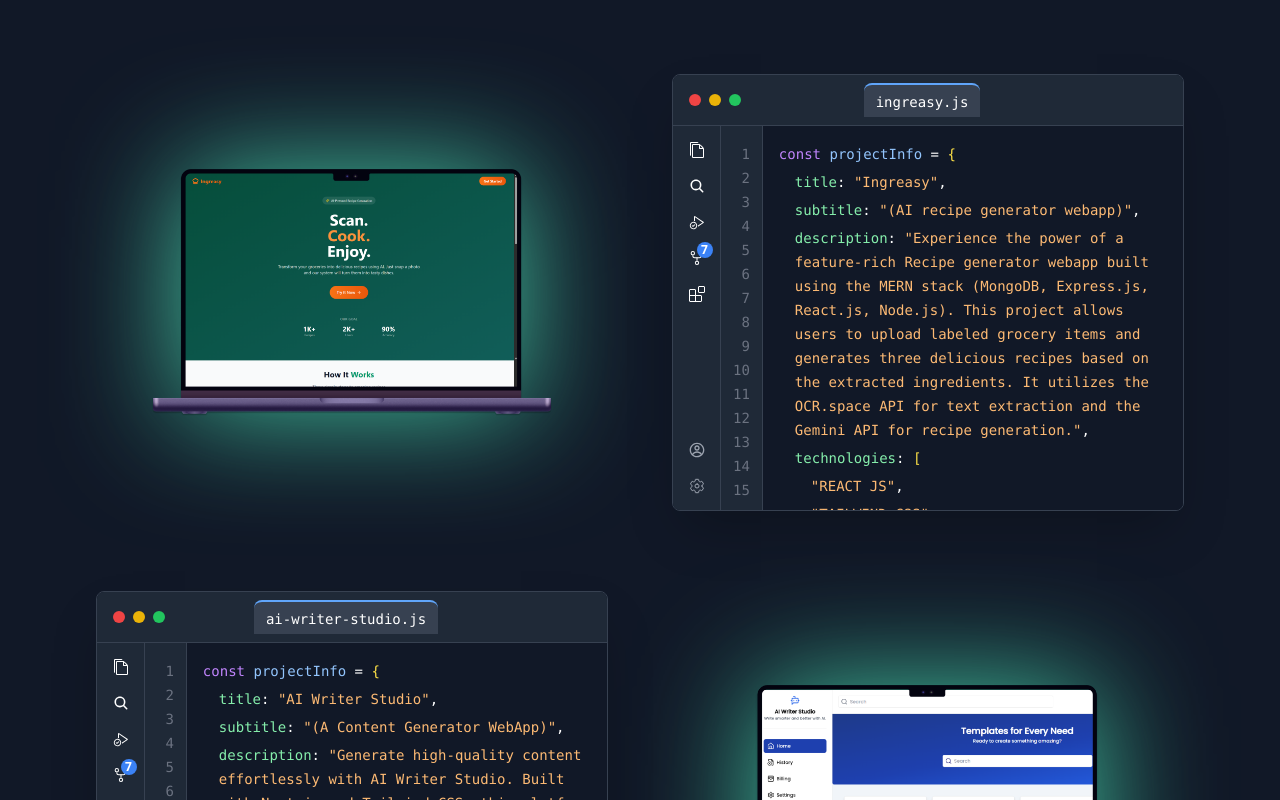
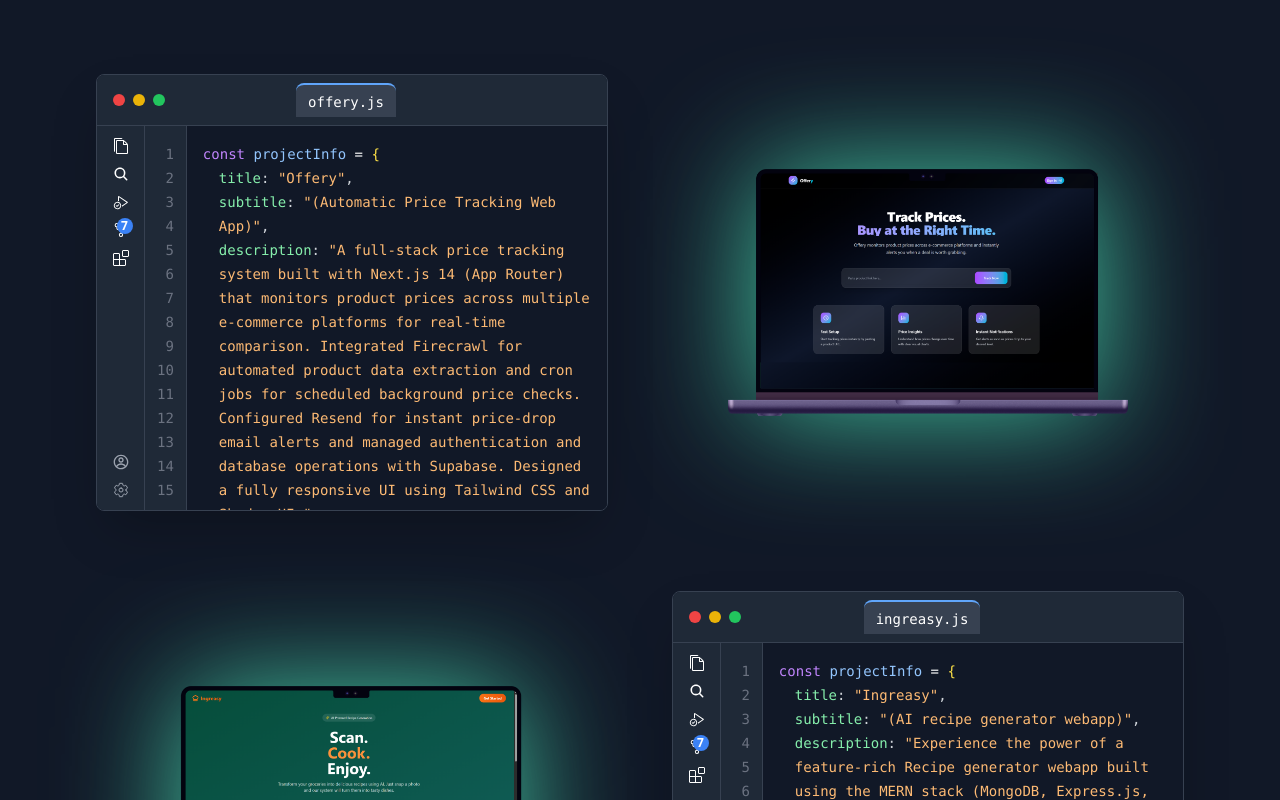
Before and after one commit to jimil222/Personal-Portfolio, a React (Vite) app in the folder Frontend/: page / in a window 1280 px wide. Shown: the part 860-1660 px from the top of the page. Built offline with nearby package versions, Linux system fonts and the light colour scheme.

Commit message:
Add new Project and Optmize Project card

```diff
--- a/Frontend/src/Components/ProjectCard.jsx
+++ b/Frontend/src/Components/ProjectCard.jsx
@@ -1,15 +1,17 @@
+import React, { memo, useMemo } from "react"
 import { motion } from "framer-motion"
 import { FaGithub } from "react-icons/fa"
 import { FiExternalLink } from "react-icons/fi"
-import { ImFilesEmpty } from "react-icons/im";
-import { VscRunCoverage } from "react-icons/vsc";
-import { GoRepoForked } from "react-icons/go";
-import { IoSearch } from "react-icons/io5";
-import { VscExtensions } from "react-icons/vsc";
-import { CgProfile } from "react-icons/cg";
-import { IoSettingsOutline } from "react-icons/io5";
+import { ImFilesEmpty } from "react-icons/im"
+import { VscRunCoverage, VscExtensions } from "react-icons/vsc"
+import { GoRepoForked } from "react-icons/go"
+import { IoSearch, IoSettingsOutline } from "react-icons/io5"
+import { CgProfile } from "react-icons/cg"
 
-const ProjectCardWithVSCode = ({
+// Pre-generate line numbers once
+const lineNumbers = Array.from({ length: 15 }, (_, i) => i + 1)
+
+const ProjectCardWithVSCode = memo(({
   title,
   subtitle,
   description,
@@ -18,38 +20,61 @@
   repoLink,
   liveLink,
   direction = "right",
-  titleColor = "text-white",
   dropShadowColor = "rgb(66,198,161)",
 }) => {
-  const variants =
-    direction === "right"
-      ? { hidden: { opacity: 0, x: 100 }, visible: { opacity: 1, x: 0, transition: { duration: 0.8 } } }
-      : { hidden: { opacity: 0, x: -100 }, visible: { opacity: 1, x: 0, transition: { duration: 0.8 } } }
 
-  const cleanTechStack = techStack.map((tech) => tech.replace("#", ""))
+  // Smooth spring animation tuned for performance
+  const variants = {
+    hidden: {
+      opacity: 0,
+      x: direction === "right" ? 80 : -80,
+    },
+    visible: {
+      opacity: 1,
+      x: 0,
+      transition: {
+        type: "spring",
+        stiffness: 70,
+        damping: 18,
+        mass: 0.6,
+      },
+    },
+  }
+
+  const cleanTechStack = useMemo(
+    () => techStack.map((tech) => tech.replace("#", "")),
+    [techStack]
+  )
 
   return (
     <motion.div
       initial="hidden"
       whileInView="visible"
       variants={variants}
-      viewport={{ once: true }}
+      viewport={{ once: true, margin: "-120px" }}
+      style={{ willChange: "transform, opacity" }}
       className={`flex flex-col lg:flex-row ${
         direction === "left" ? "lg:flex-row-reverse" : ""
       } gap-8 mt-12 lg:gap-16 items-center lg:mt-20 relative`}
     >
       {/* Project Image */}
       <div className="flex w-full lg:w-1/2 relative justify-center">
-        <div className="flex flex-col items-center relative group hover:scale-105 ease-in-out duration-200">
+        <div className="relative group transform-gpu transition-transform duration-200 hover:scale-105 will-change-transform">
+
           <img
-            className="max-w-[400px] w-full relative z-10 rounded-lg"
-            style={{ filter: `drop-shadow(0 0 60px ${dropShadowColor})` }}
+            loading="lazy"
+            decoding="async"
+            className="max-w-[400px] w-full relative z-10 rounded-lg cursor-pointer"
+            style={{
+              filter: `drop-shadow(0 0 60px ${dropShadowColor})`,
+            }}
             src={image || "/placeholder.svg"}
             alt={title}
           />
 
-          {/* Tooltip with GitHub | Live links */}
-          <div className="absolute top-[-60px] sm:top-[-70px] left-1/2 transform -translate-x-1/2 opacity-0 group-hover:opacity-100 bg-white text-black text-xs sm:text-sm py-2 px-4 rounded-lg shadow-lg transition-opacity duration-200 flex items-center gap-3 z-20">
+          {/* Tooltip */}
+          <div className="absolute top-[-60px] sm:top-[-70px] left-1/2 -translate-x-1/2 opacity-0 group-hover:opacity-100 bg-white text-black text-xs sm:text-sm py-2 px-4 rounded-lg shadow-lg transition-opacity duration-200 flex items-center gap-3 z-20">
+
             {repoLink && (
               <a
                 href={repoLink}
@@ -60,7 +85,9 @@
                 <FaGithub className="text-lg" /> GitHub
               </a>
             )}
+
             {repoLink && liveLink && <span className="font-bold">|</span>}
+
             {liveLink && (
               <a
                 href={liveLink}
@@ -71,7 +98,8 @@
                 <FiExternalLink className="text-lg" /> Live
               </a>
             )}
-            <div className="absolute bottom-[-6px] left-1/2 transform -translate-x-1/2 w-3 h-3 bg-white rotate-45"></div>
+
+            <div className="absolute bottom-[-6px] left-1/2 -translate-x-1/2 w-3 h-3 bg-white rotate-45"></div>
           </div>
         </div>
       </div>
@@ -79,126 +107,97 @@
       {/* VS Code Window */}
       <div className="w-full lg:w-1/2">
         <div className="bg-gray-900 rounded-lg shadow-2xl border border-gray-700 overflow-hidden">
-          {/* Window header */}
+
+          {/* Header */}
           <div className="bg-gray-800 px-4 py-2 flex items-center justify-between border-b border-gray-700">
-            <div className="flex items-center space-x-2">
-              {/* Traffic lights */}
             <div className="flex space-x-2">
               <div className="w-3 h-3 bg-red-500 rounded-full"></div>
               <div className="w-3 h-3 bg-yellow-500 rounded-full"></div>
               <div className="w-3 h-3 bg-green-500 rounded-full"></div>
             </div>
-            </div>
 
-            {/* File tab */}
             <div className="flex-1 flex justify-center">
               <div className="bg-gray-700 px-3 py-1 rounded-t-lg border-t-2 border-blue-400">
-                <span className="text-white text-sm font-mono">{title.toLowerCase().replace(/\s+/g, "-")}.js</span>
+                <span className="text-white text-sm font-mono">
+                  {title.toLowerCase().replace(/\s+/g, "-")}.js
+                </span>
               </div>
             </div>
 
             <div className="w-16"></div>
           </div>
 
-          {/* Editor area */}
+          {/* Editor */}
           <div className="flex h-96">
-            <div className="bg-gray-800 w-12 flex flex-col items-center py-3 border-r border-gray-700">
-              {/* File Explorer - active */}
-              <div className="w-6 h-6 flex items-center justify-center text-white mb-3">
-                <ImFilesEmpty />
-              </div>
+            <div className="bg-gray-800 w-12 flex flex-col items-center py-3 border-r border-gray-700 text-white">
+              <ImFilesEmpty className="mb-3" />
+              <IoSearch className="mb-3" />
+              <VscRunCoverage className="mb-3" />
 
-              {/* Search */}
-              <div className="w-6 h-6 flex items-center justify-center text-white mb-3">
-                <IoSearch/>
-              </div>
-
-              {/* Source Control */}
-              <div className="w-6 h-6 flex items-center justify-center text-white mb-3">
-                <VscRunCoverage/>
-              </div>
-
-              {/* Debug with notification badge */}
-              <div className="w-6 h-6 flex items-center justify-center text-white mb-3 relative">
-                <GoRepoForked/>
+              <div className="relative mb-3">
+                <GoRepoForked />
                 <div className="absolute -top-1 -right-1 w-4 h-4 bg-blue-500 rounded-full text-white text-xs flex items-center justify-center font-bold">
                   7
                 </div>
               </div>
 
-              {/* Extensions */}
-              <div className="w-6 h-6 flex items-center justify-center text-white mb-6">
-                <VscExtensions/>
-              </div>
+              <VscExtensions className="mb-6" />
 
               <div className="flex-1"></div>
 
-              {/* Account */}
-              <div className="w-6 h-6 flex items-center justify-center text-gray-400 mb-3">
-                <CgProfile/>
+              <CgProfile className="text-gray-400 mb-3" />
+              <IoSettingsOutline className="text-gray-400" />
             </div>
 
-              {/* Settings with VS label */}
-              <div className="w-6 h-6 flex items-center justify-center text-gray-400 relative">
-                <IoSettingsOutline />
-              </div>
-            </div>
-
-            <div className="flex-1 bg-gray-900 font-mono text-sm">
-              {/* Line numbers */}
-              <div className="flex h-full">
+            {/* Code Area */}
+            <div className="flex-1 bg-gray-900 font-mono text-sm flex">
               <div className="bg-gray-800 px-3 py-4 text-gray-500 text-right select-none border-r border-gray-700">
-                  {Array.from({ length: 15 }, (_, i) => (
-                    <div key={i} className="leading-6">
-                      {i + 1}
+                {lineNumbers.map((num) => (
+                  <div key={num} className="leading-6">
+                    {num}
                   </div>
                 ))}
               </div>
 
-                {/* Code content */}
               <div className="flex-1 p-4 text-gray-300 leading-6 overflow-y-auto">
-                  <div className="space-y-1">
                 <div>
-                      <span className="text-purple-400">const</span> <span className="text-blue-300">projectInfo</span>{" "}
-                      <span className="text-white">=</span> <span className="text-yellow-300">{"{"}</span>
+                  <span className="text-purple-400">const</span>{" "}
+                  <span className="text-blue-300">projectInfo</span>{" "}
+                  <span className="text-white">=</span>{" "}
+                  <span className="text-yellow-300">{"{"}</span>
                 </div>
+
                 <div className="ml-4">
-                      <span className="text-green-300">title</span>
-                      <span className="text-white">:</span> <span className="text-orange-300">"{title}"</span>
-                      <span className="text-white">,</span>
+                  <span className="text-green-300">title</span>:{" "}
+                  <span className="text-orange-300">"{title}"</span>,
                 </div>
+
                 <div className="ml-4">
-                      <span className="text-green-300">subtitle</span>
-                      <span className="text-white">:</span> <span className="text-orange-300">"{subtitle}"</span>
-                      <span className="text-white">,</span>
+                  <span className="text-green-300">subtitle</span>:{" "}
+                  <span className="text-orange-300">"{subtitle}"</span>,
                 </div>
+
                 {description && (
                   <div className="ml-4">
-                        <span className="text-green-300">description</span>
-                        <span className="text-white">:</span> <span className="text-orange-300">"{description}"</span>
-                        <span className="text-white">,</span>
+                    <span className="text-green-300">description</span>:{" "}
+                    <span className="text-orange-300">"{description}"</span>,
                   </div>
                 )}
+
                 <div className="ml-4">
-                      <span className="text-green-300">technologies</span>
-                      <span className="text-white">:</span> <span className="text-yellow-300">[</span>
+                  <span className="text-green-300">technologies</span>: [
                 </div>
+
                 {cleanTechStack.map((tech, index) => (
                   <div key={index} className="ml-8">
                     <span className="text-orange-300">"{tech}"</span>
-                        {index < cleanTechStack.length - 1 && <span className="text-white">,</span>}
+                    {index < cleanTechStack.length - 1 && ","}
                   </div>
                 ))}
-                    <div className="ml-4">
-                      <span className="text-yellow-300">]</span>
-                      <span className="text-white">,</span>
-                    </div>
-                    <div>
-                      <span className="text-yellow-300">{"}"}</span>
-                      <span className="text-white">;</span>
-                    </div>
-                  </div>
-                </div>
+
+                <div className="ml-4">]</div>
+
+                <div>{"};"}</div>
               </div>
             </div>
           </div>
@@ -206,6 +205,6 @@
       </div>
     </motion.div>
   )
-}
+})
 
 export default ProjectCardWithVSCode
--- a/Frontend/src/Modules/ProjectDisplay.jsx
+++ b/Frontend/src/Modules/ProjectDisplay.jsx
@@ -1,4 +1,5 @@
 import ProjectCardWithVSCode from "../Components/ProjectCard.jsx"
+import offery from "../assets/Offery.png"
 import Project1 from "../assets/Project5.png"
 import Project2 from "../assets/Project2.png"
 import Project3 from "../assets/Project3.png"
@@ -11,6 +12,29 @@
       <h2 className="text-3xl sm:text-[40px] relative z-10 font-semibold px-4 py-2 w-max mx-auto text-center text-[#42c6a1] sm:border-b-2 border-[#42c6a1]">
         Latest Works
       </h2>
+
+      <ProjectCardWithVSCode
+        title="Offery"
+        subtitle="(Automatic Price Tracking Web App)"
+        description="A full-stack price tracking system built with Next.js 14 (App Router) that monitors product prices across multiple e-commerce platforms for real-time comparison. Integrated Firecrawl for automated product data extraction and cron jobs for scheduled background price checks. Configured Resend for instant price-drop email alerts and managed authentication and database operations with Supabase. Designed a fully responsive UI using Tailwind CSS and Shadcn UI."
+        techStack={[
+          "NEXT JS 14",
+          "APP ROUTER",
+          "TAILWIND CSS",
+          "SHADCN UI",
+          "SUPABASE",
+          "FIRECRAWL",
+          "RESEND",
+          "CRON JOBS"
+        ]}
+        image={offery}
+        repoLink="https://github.com/jimil222/offery.git"
+        liveLink="https://offery.vercel.app"
+        direction="left"
+        titleColor="text-green-300"
+        dropShadowColor="rgb(66,198,161)"
+      />
+
 
       <ProjectCardWithVSCode
         title="Ingreasy"
```
Also changed, not shown: Frontend/src/assets/Offery.png (added). Lines whose indentation alone changed are shown as unchanged.
